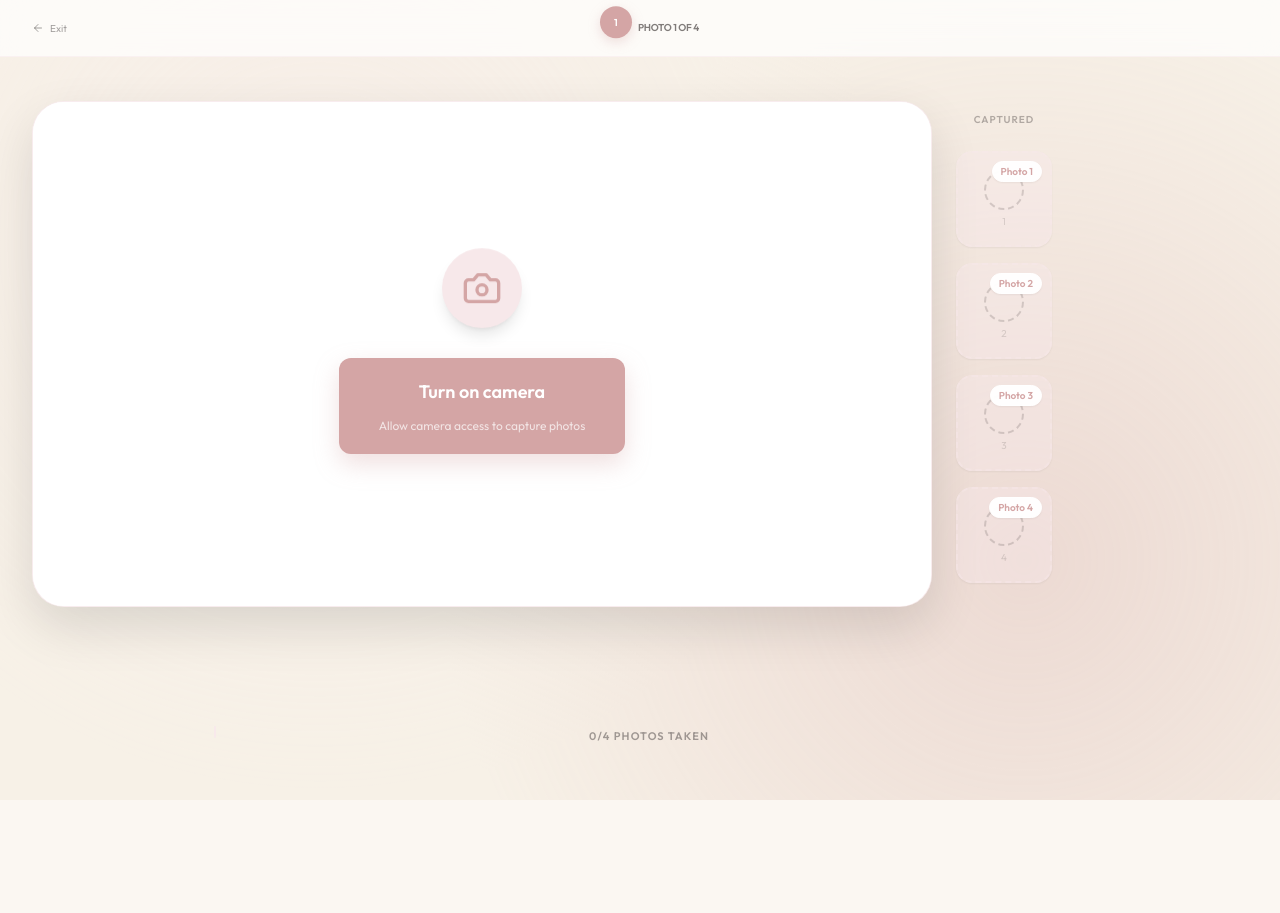
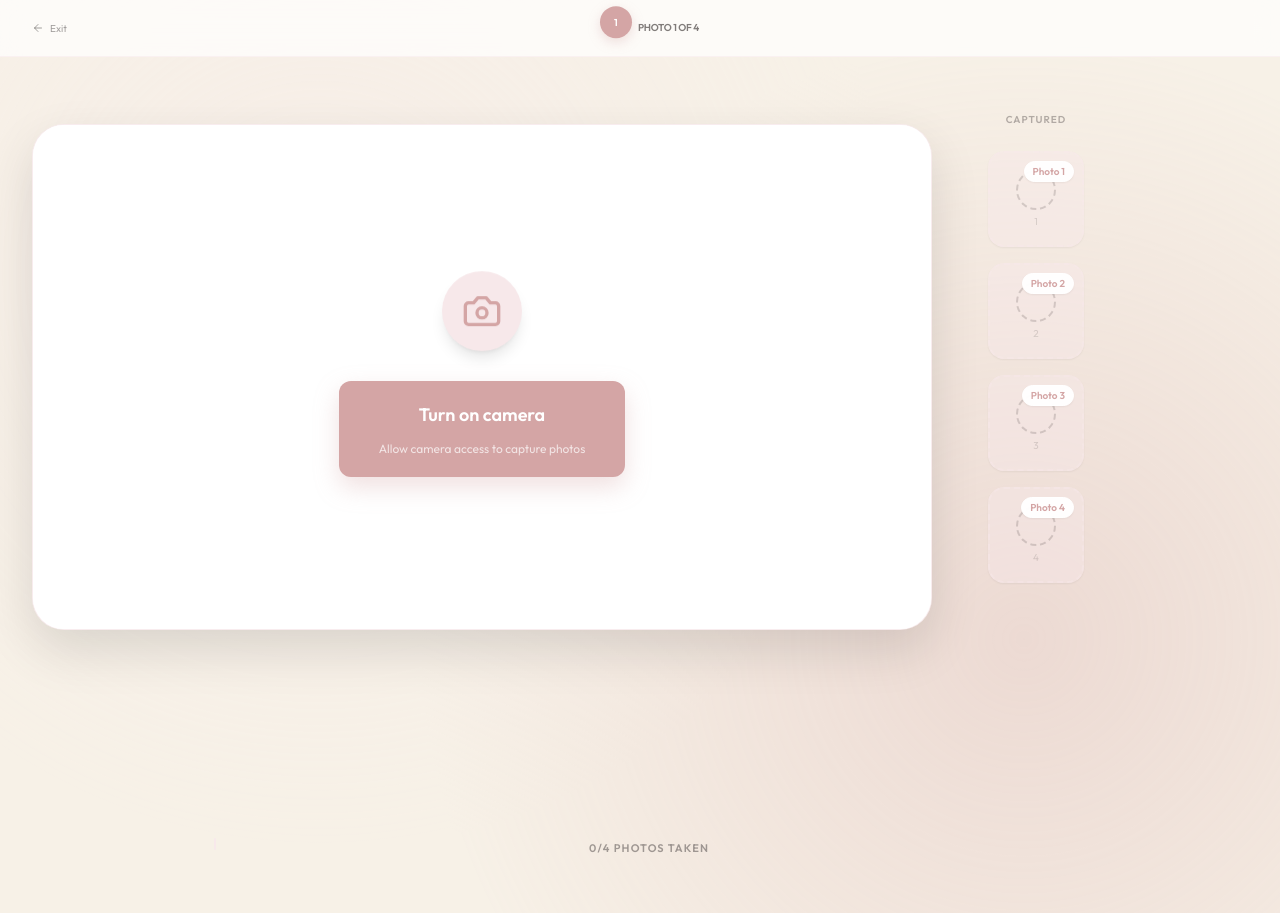
Before and after one commit to Ellzxc/fleur-n-frame, a React (Vite) app in the folder fleur-n-frame/client/: page / in a window 1280 px wide. Both pictures are taken after a click on the button "Start Capturing". Before the commit the page ends 800 px from the top, so only its background shows below. Built offline with nearby package versions, Linux system fonts and the light colour scheme; no server answers; a web font is replaced by a local one.

Commit message:
more changes

```diff
--- a/fleur-n-frame/client/src/pages/PhotoboothPage.jsx
+++ b/fleur-n-frame/client/src/pages/PhotoboothPage.jsx
@@ -313,7 +313,7 @@ export default function PhotoboothPage({ navigate }) {
 
         {/* Main layout: camera top-center-left, captured photos right */}
         {!previewOpen && (
-          <div className="relative flex items-center flex-1 z-0 relative w-full max-w-full p-2 lg:p-8">
+          <div className="relative flex items-start gap-8 mt-[72px] h-[calc(100vh-72px)] w-full p-2 lg:p-8 z-0">
             {/* Camera monitor — centered top */}
             <div className="relative flex-shrink-0 w-full max-w-[900px] aspect-video rounded-[2rem] shadow-[0_20px_50px_rgba(0,0,0,0.12)] border border-fleur-blush/80 bg-white overflow-hidden mt-[20px]">
                   {cameraEnabled ? (
```
Also changed, not shown: 1 other file (tests, documents, lock files or other folders).
